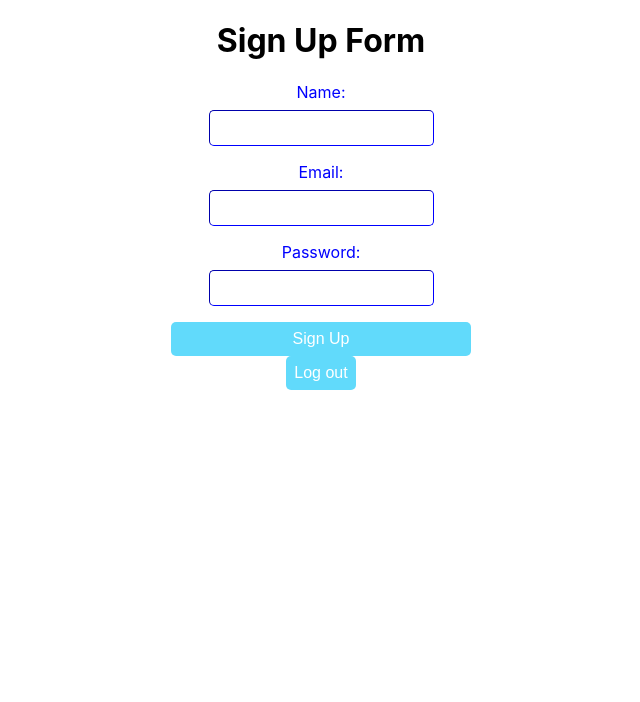
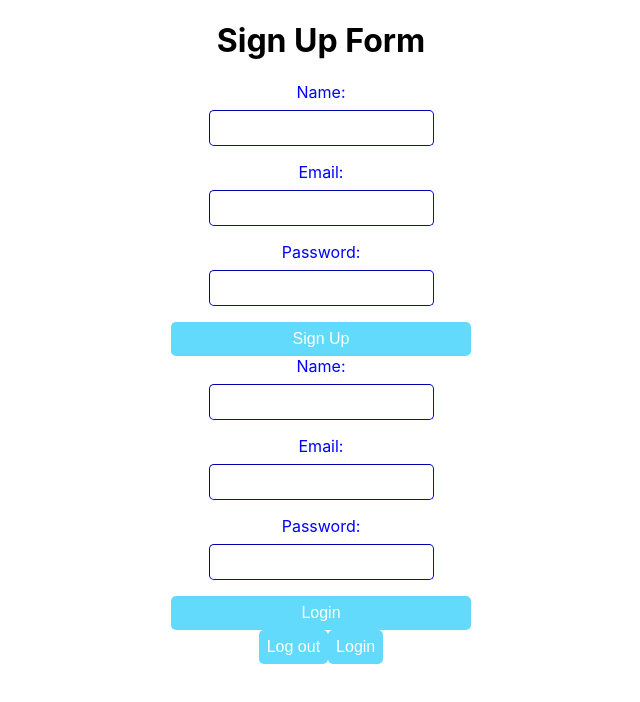
Before and after one commit to hungtruongquoc/react-firebase, a React (Create React App) app: page / in a window 1280 px wide. Shown: the top 702 px of the page, without its empty margins (319-959 px from the left). Built offline with nearby package versions, Linux system fonts and the light colour scheme; no server answers.

Commit message:
Added login functionality

```diff
--- a/src/App.js
+++ b/src/App.js
@@ -1,15 +1,21 @@
 import './App.css';
 import SignUpForm from "./components/forms/SignUpForm";
 import {useLogout} from "./hooks/useLogout";
+import {useLogin} from "./hooks/useLogin";
+import {useSignup} from "./hooks/useSignup";
 
 function App() {
     const {logout} = useLogout()
+    const {login, error: loginError, loading: loginLoading} = useLogin()
+    const {error, loading, signup} = useSignup()
 
     return (
         <div className="App">
             <h1>Sign Up Form</h1>
-            <SignUpForm />
+            <SignUpForm onSubmit={signup} error={error} loading={loading} submitButtonText={"Sign Up"} />
+            <SignUpForm onSubmit={login} error={loginError} loading={loginLoading} submitButtonText={"Login"} />
             <button onClick={logout}>Log out</button>
+            <button onClick={login}>Login</button>
         </div>
   );
 }
--- a/src/components/forms/SignUpForm.jsx
+++ b/src/components/forms/SignUpForm.jsx
@@ -1,13 +1,11 @@
 import React, { useState } from 'react';
-import {useSignup} from "../../hooks/useSignup";
 
-const SignupForm = () => {
+const SignupForm = ({onSubmit, loading, error, submitButtonText}) => {
     const [formData, setFormData] = useState({
         name: '',
         email: '',
         password: ''
     });
-    const {error, loading, signup} = useSignup()
 
     const handleChange = (e) => {
         const { name, value } = e.target;
@@ -20,7 +18,7 @@ const SignupForm = () => {
     const handleSubmit = (e) => {
         e.preventDefault();
         // Handle form submission
-        signup(formData.email, formData.password, formData.name)
+        onSubmit(formData.email, formData.password, formData.name)
     };
 
     return (
@@ -58,7 +56,7 @@ const SignupForm = () => {
                     required
                 />
             </div>
-            <button type="submit">Sign Up</button>
+            <button type="submit">{submitButtonText}</button>
             {loading && <p>Loading...</p>}
             {error && <p>{error}</p>}
         </form>
--- a/src/firebase/config.js
+++ b/src/firebase/config.js
@@ -3,7 +3,6 @@ import { initializeApp } from 'firebase/app';
 import { getFirestore } from 'firebase/firestore';
 import { getAuth } from 'firebase/auth';
 
-debugger
 // Your web app's Firebase configuration
 const firebaseConfig = {
     apiKey: process.env.REACT_APP_FIREBASE_API_KEY,
--- /dev/null
+++ b/src/hooks/useLogin.js
@@ -0,0 +1,41 @@
+import {useAuthContext} from "./useAuthContext";
+import {useEffect, useState} from "react";
+import {projectAuth} from "../firebase/config";
+import {signInWithEmailAndPassword} from "firebase/auth";
+
+export const useLogin = () => {
+    const {dispatch} = useAuthContext()
+    const [error, setError] = useState(null)
+    const [loading, setLoading] = useState(false)
+    const [isCancelled, setIsCancelled] = useState(false)
+
+
+    const login = async (username, password, displayName) => {
+        setError(null)
+        setLoading(true)
+        try {
+            // This async call can be cancelled if the component is unmounted
+            // The response might not be returned before the component is unmounted
+            const response = await signInWithEmailAndPassword(projectAuth, username, password)
+            dispatch({type: 'LOGIN', payload: response.user})
+        } catch (err) {
+            if (isCancelled) return
+            console.error('Error logging in', err.message)
+            setError(err.message)
+        }
+
+        if (isCancelled) return
+
+        setError(null)
+        setLoading(false)
+    }
+
+    useEffect(() => {
+        // This is called when the component is unmounted
+        return () => {
+            setIsCancelled(true)
+        }
+    }, []);
+
+    return {login, error, loading}
+}
```
